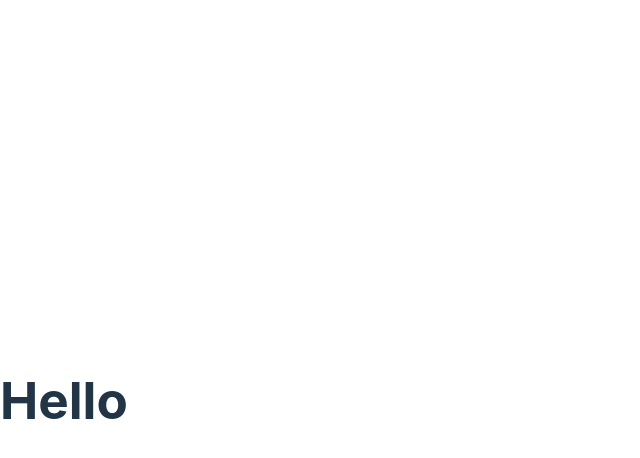
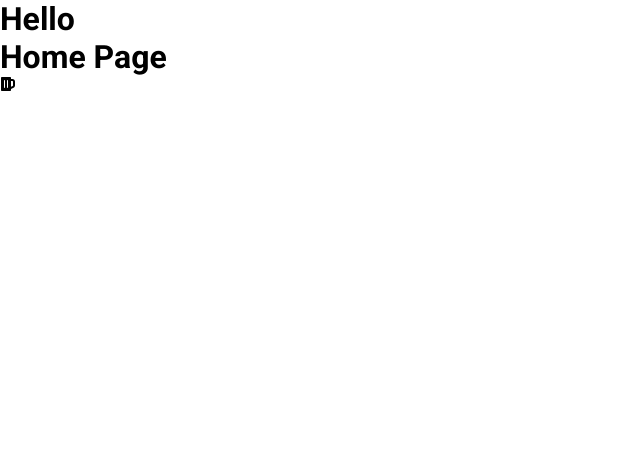
Before and after one commit to Rizwan302/Social-Media-App, a React (Vite) app: page / in a window 1280 px wide. Shown: the top 458 px of the page, without its empty margins (0-640 px from the left). Built offline with nearby package versions, Linux system fonts and the light colour scheme.

Commit message:
Add tobar file set

```diff
--- a/index.html
+++ b/index.html
@@ -10,6 +10,7 @@
   <link rel="preconnect" href="https://fonts.gstatic.com" crossorigin>
   <link href="https://fonts.googleapis.com/css2?family=Roboto:wght@100;300;400;500;700;900&display=swap"
     rel="stylesheet">
+  <link rel="stylesheet" href="style.css">
 </head>
 
 <body>
--- a/package.json
+++ b/package.json
@@ -9,8 +9,10 @@
     "preview": "vite preview"
   },
   "dependencies": {
+    "@mui/icons-material": "^5.11.11",
     "react": "^18.2.0",
-    "react-dom": "^18.2.0"
+    "react-dom": "^18.2.0",
+    "react-icons": "^4.8.0"
   },
   "devDependencies": {
     "@types/react": "^18.0.28",
--- a/src/App.jsx
+++ b/src/App.jsx
@@ -1,4 +1,5 @@
 import { useState } from 'react'
+import Home from './page/home/Home'
 // import './App.css'
 
 function App() {
@@ -6,6 +7,7 @@ function App() {
   return (
     <div className="App">
       <h1>Hello</h1>
+      <Home />
     </div>
   )
 }
--- a/src/index.css
+++ b/src/index.css
@@ -1,4 +1,4 @@
-:root {
+/* :root {
   font-family: Inter, system-ui, Avenir, Helvetica, Arial, sans-serif;
   line-height: 1.5;
   font-weight: 400;
@@ -66,4 +66,4 @@ button:focus-visible {
   button {
     background-color: #f9f9f9;
   }
-}
+} */
--- /dev/null
+++ b/src/page/home/Home.jsx
@@ -0,0 +1,14 @@
+import React from 'react'
+// import {LockOpenIcon} from '@mui/icons-material/LockOpen';
+import { FaBeer } from 'react-icons/fa';
+function Home() {
+  return (
+    <div>
+      <h1>Home Page</h1>
+      {/* <LockOpenIcon /> */}
+      <FaBeer />
+    </div>
+  )
+}
+
+export default Home
--- /dev/null
+++ b/style.css
@@ -0,0 +1,4 @@
+*{
+    margin: 0;
+    font-family: 'Roboto', sans-serif;
+}
```
Also changed, not shown: 1 other file (tests, documents, lock files or other folders).
